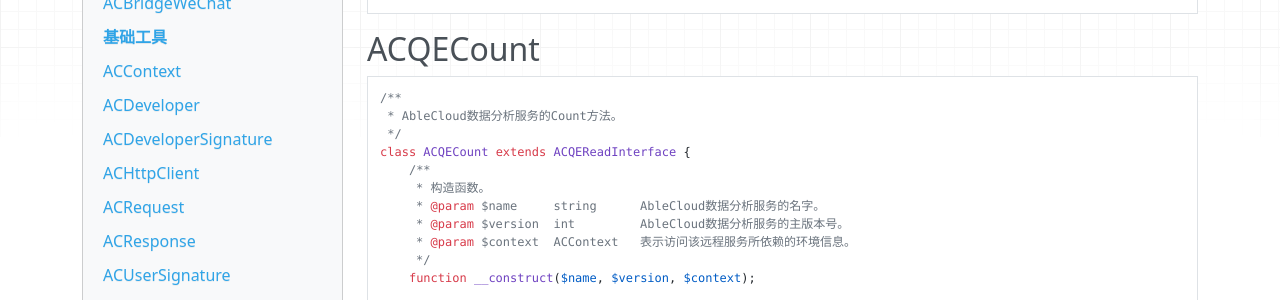
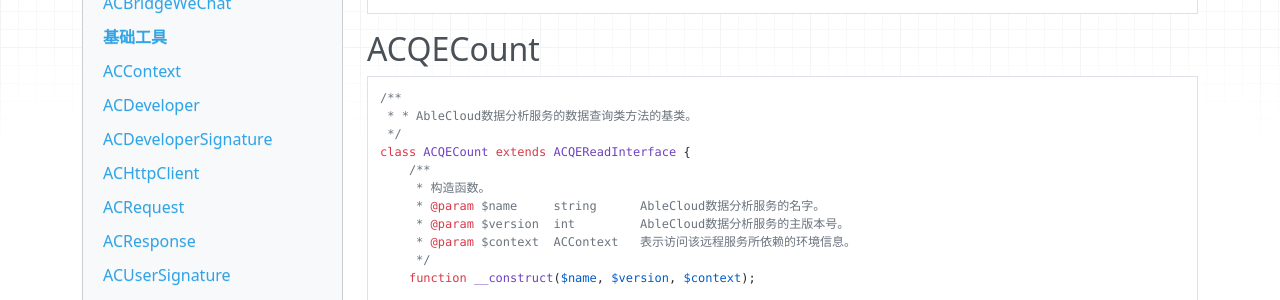
Before and after one commit to JessonW/rd_docs, an MkDocs documentation site: the page built from docs/reference/php.md, in a window 1280 px wide and 900 px high, scrolled down 42111 px. Shown: the part 169-469 px from the top of the window. Built offline with MkDocs 1.6.1, drawn with Linux system fonts in a browser that asks for light colours; nearby versions of some CDN libraries; old or Windows-style settings are respelled for this version of MkDocs.

````diff
--- a/docs/reference/php.md
+++ b/docs/reference/php.md
@@ -2329,7 +2329,7 @@
 ##ACQECount##
 ```php
 /**
- * AbleCloud数据分析服务的Count方法。
+ * * AbleCloud数据分析服务的数据查询类方法的基类。
  */
 class ACQECount extends ACQEReadInterface {
     /**
````
